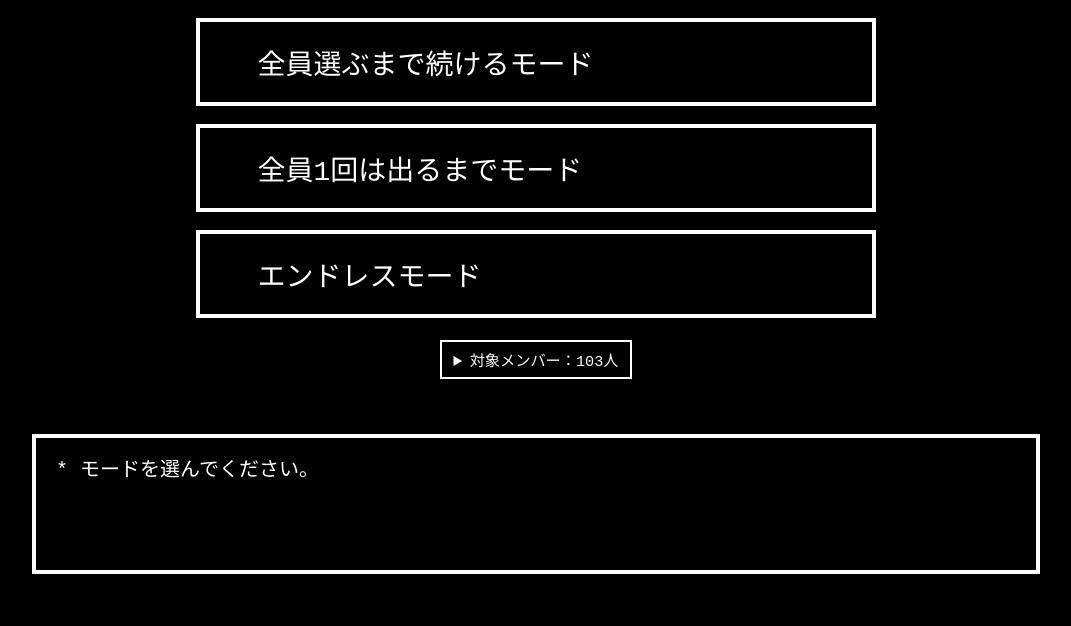
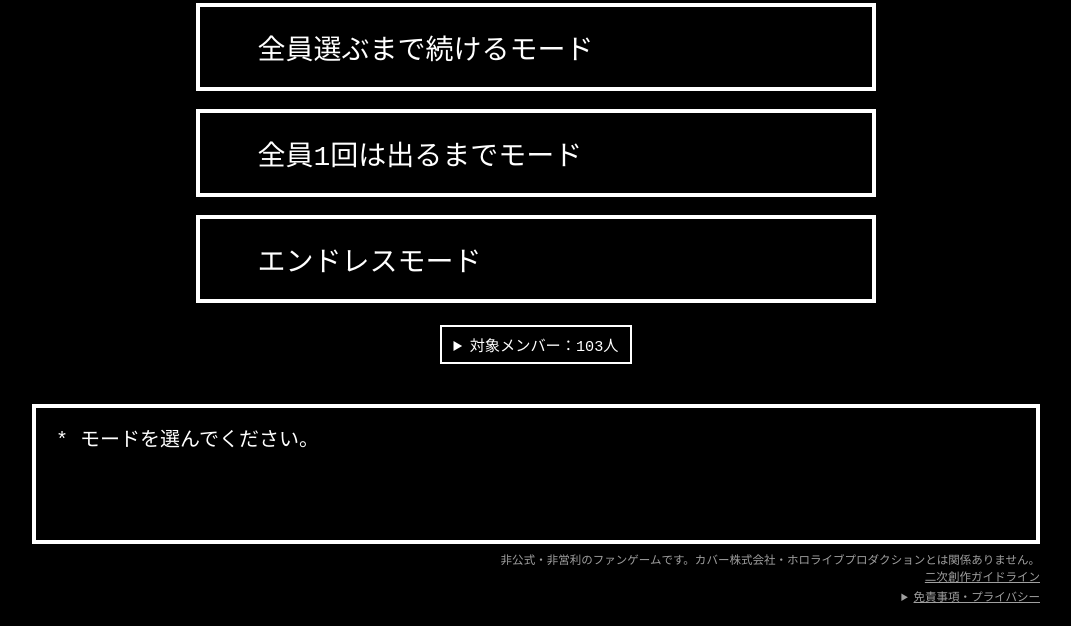
Before and after one commit to mateo-purple/Holo_choice, a plain HTML site: page index.html in a window 1280 px wide. Shown: the part 206-832 px from the top of the page, without its empty margins (104-1175 px from the left). Before the commit the page ends 800 px from the top, so only its background shows below. Drawn offline with Linux system fonts and the light colour scheme; a web font is replaced by a local one.

Commit message:
Add files via upload

```diff
--- a/index.html
+++ b/index.html
@@ -1079,6 +1079,26 @@
       .pool-filter summary { padding: 5px 8px; }
       .pool-options { font-size: .8rem; }
       .pool-options label { min-height: 32px; }
+    }
+
+    /* Unofficial fan game notice (title only) */
+    .fan-notice {
+      align-self: flex-end;
+      max-width: 100%;
+      margin-top: 8px;
+      color: var(--sub);
+      font-size: .72rem;
+      line-height: 1.5;
+      text-align: right;
+      overflow-wrap: anywhere;
+      user-select: text;
+    }
+    .fan-notice a, .fan-notice summary { color: inherit; text-decoration: underline; cursor: pointer; }
+    .fan-notice details { margin-top: 2px; }
+    .fan-notice details[open] { max-width: 650px; text-align: left; }
+    .fan-notice details p { margin: 5px 0; }
+    @media (max-width: 720px) {
+      .fan-notice { font-size: .63rem; margin-top: 4px; line-height: 1.35; }
     }
   </style>
 </head>
@@ -1141,6 +1161,16 @@
           <div class="mode-message-body">終わりはありません。</div>
         </div>
       </div>
+      <aside class="fan-notice" aria-label="非公式ファンゲームについて">
+        <div>非公式・非営利のファンゲームです。カバー株式会社・ホロライブプロダクションとは関係ありません。</div>
+        <div><a href="https://hololivepro.com/terms/" target="_blank" rel="noopener noreferrer">二次創作ガイドライン</a></div>
+        <details>
+          <summary>免責事項・プライバシー</summary>
+          <p>キャラクター・画像等の権利は各権利者に帰属します。ランキングは利用者の選択を集計したものであり、タレントの優劣を示すものではありません。権利者からの申し出には速やかに対応いたします。</p>
+          <p>選択履歴等は端末のブラウザに保存されます。オンラインランキングでは投票データが送信され、不正投票防止のためCloudflare TurnstileおよびIPアドレスによるアクセス制限を利用します。共有URLには選択履歴が含まれ、URLを知っている人が閲覧できます。</p>
+          <p><a href="https://www.cloudflare.com/privacypolicy/" target="_blank" rel="noopener noreferrer">Cloudflareプライバシーポリシー</a></p>
+        </details>
+      </aside>
     </section>
 
     <!-- SCREEN 2: GAME -->
```
